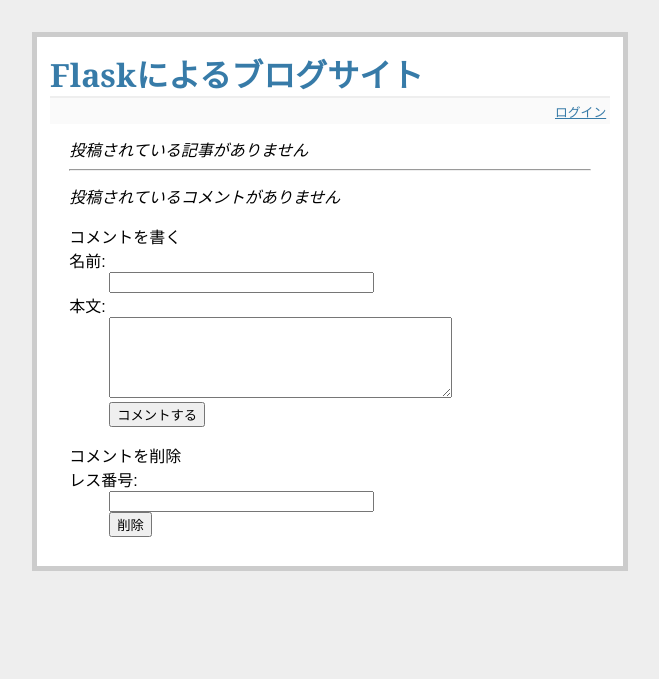
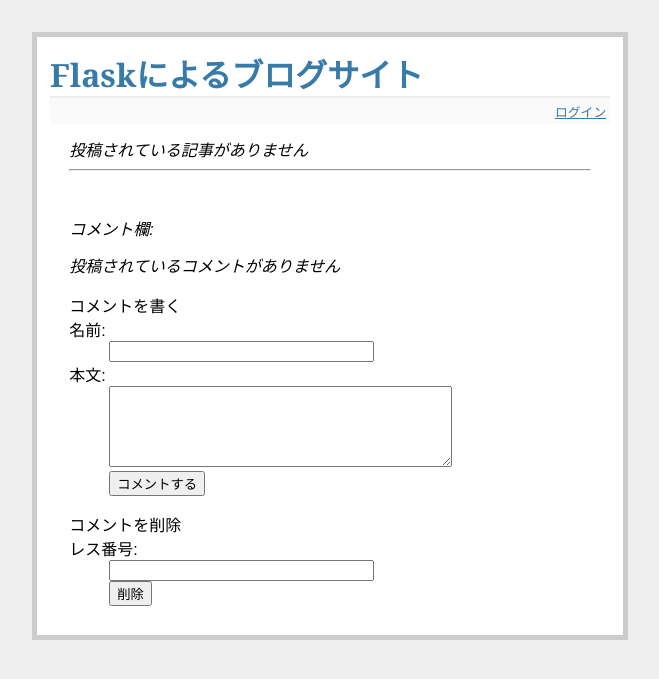
Before and after one commit to A-certain-name/blog, a Flask app: page / in a window 1280 px wide. Shown: the top 679 px of the page, without its empty margins (310-969 px from the left). Run offline with Flask 2, Linux system fonts and the light colour scheme; data that the repository does not hold is empty.

Commit message:
Fix layout

```diff
--- a/work4/templates/index.html
+++ b/work4/templates/index.html
@@ -35,6 +35,7 @@
         <dd><input type="submit" value="更新">
       </dl>
     </form>
+   <hr>
   {% endif %}
    <ul class="entries">
   {% for entry in entries %}
@@ -43,6 +44,7 @@
     <li><em>投稿されている記事がありません</em>
   {% endfor %}
    <hr>
+　　<li><em>コメント欄:</em>
   {% for comment in comment %}
     <li><h2>{{ comment.id }}:{{ comment.name }}</h2>{{ comment.text|safe }}
   {% else %}
```
